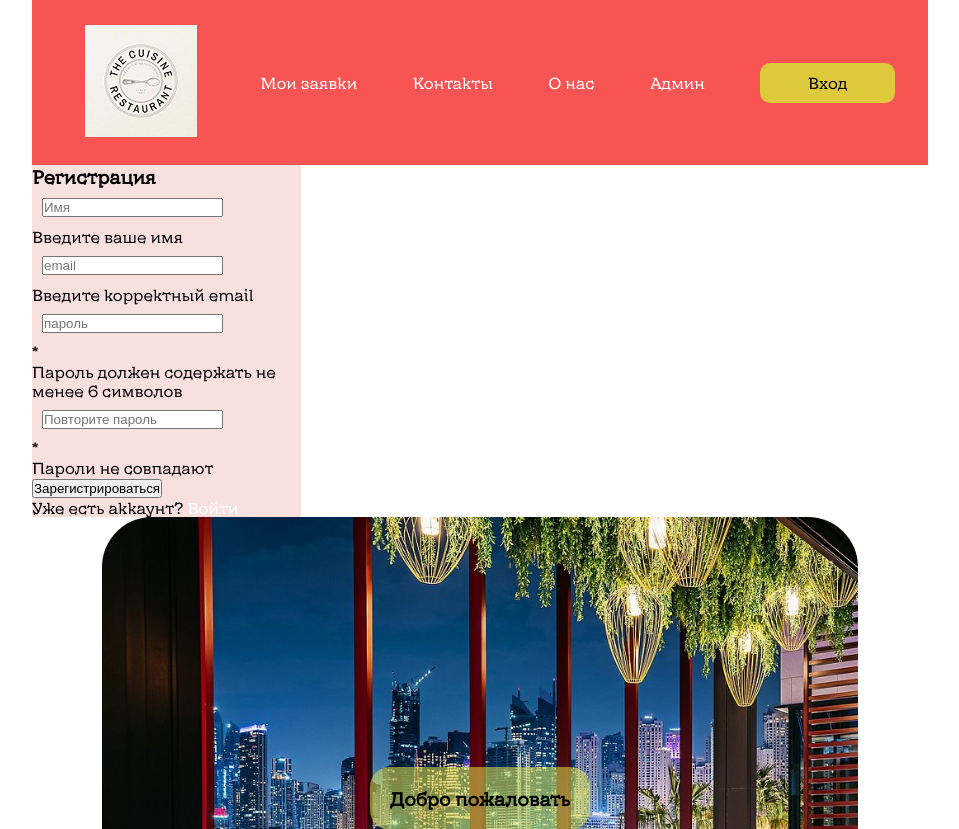
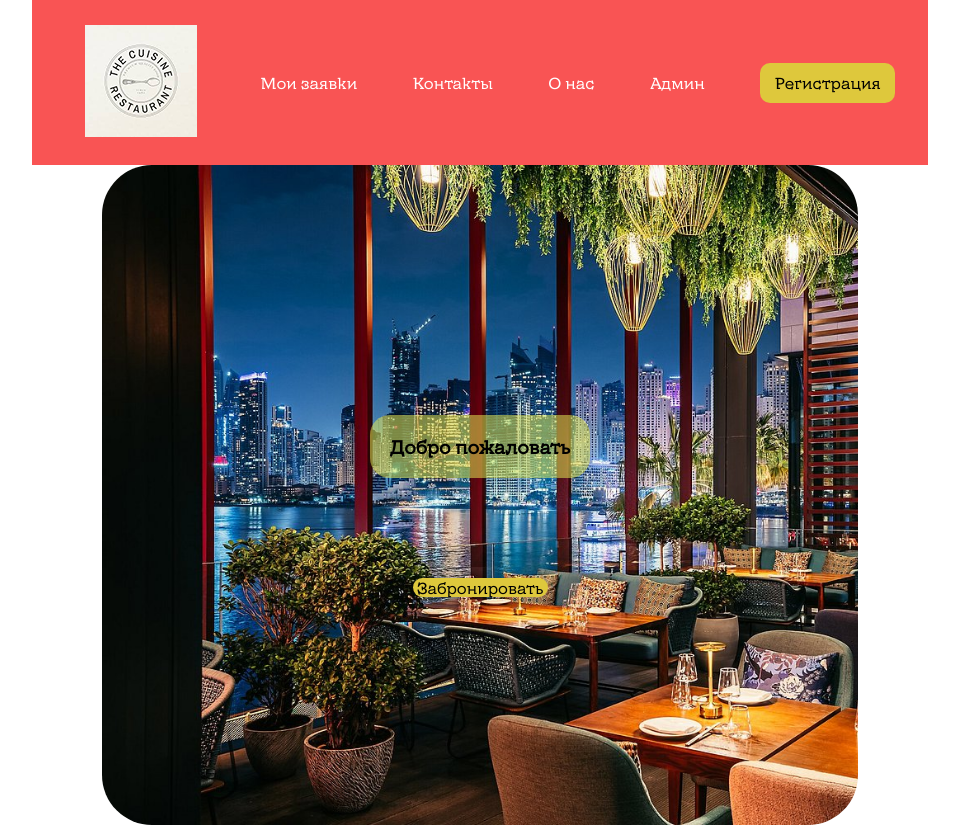
Before and after one commit to hdara5877-sudo/beb, a PHP site: page / in a window 1280 px wide; the page is wider, and only the part inside the window is pictured. Shown: the top 829 px of that part, without its empty margins (160-1119 px from the left). Run offline with PHP 8.4, Linux system fonts and the light colour scheme.

Commit message:
second commit

```diff
--- a/auth.js
+++ /dev/null
@@ -1,7 +0,0 @@
-function openModal() {
-    document.getElementById('myModal').style.display = 'flex';
-}
-
-function closeModal() {
-    document.getElementById('myModal').style.display = 'none';
-}
--- a/core.php
+++ b/core.php
@@ -1,5 +1,5 @@
 <?php
 session_start();
 
-$link = new mysqli('localhost', '')
+$link = new mysqli('localhost', 'root', '', 'bron')
 ?>
--- a/index.html
+++ /dev/null
@@ -1,116 +0,0 @@
-<!DOCTYPE html>
-<html lang="en">
-<head>
-    <meta charset="UTF-8">
-    <meta name="viewport" content="width=device-width, initial-scale=1.0">
-    <link rel="stylesheet" href="style.css">
-    <title>Главная</title>
-</head>
-<body>
-    <div class="header">
-        <a id="logo" href="index.html"><img src="image/logo.png" alt=""></a>
-        <div class="link"><a href="appliation.html">Мои заявки</a></div>
-        <div class="link"><a href="contacts.html">Контакты</a></div>
-        <div class="link"><a href="info.html">О нас</a></div>
-        <div class="link"><a href="admin.html">Админ</a></div>
-        <button onclick="openModal()" id="auht">Вход</button>
-    </div>
-<div id="myModal" class="modal">
-    <div class="modal-content">
-        <span class="close" onclick="closeModal()">&times;</span>
-        <h3>Вход</h3>
-        <input type="text" placeholder="Введите email">
-        <input type="text" placeholder="Введите пароль">
-        <label for="remember-me">Запомнить меня?</label>
-        <input type="checkbox" name="remember-me" id="">
-        <button id="auht">Вход</button>
-        <p>Нет аккаунта?</p>
-        <button onclick="openModalC()">Зарегистрируйтесь</button>
-    </div>
-</div>
-       <div class="reg">
-              <h3>Регистрация</h3>
-            <form id="registration-form" method="post" action="">
-                <div class="form-group">
-                    <input type="text" id="name" name="name" placeholder="Имя" required>
-                    <div class="error" id="name-error">Введите ваше имя</div>
-                </div>
-                <div class="form-group">
-                    <input type="email" id="email" name="email" placeholder="email" required>
-                    <div class="error" id="name-error">Введите корректный email</div>
-                </div>
-                <div class="form-group">
-                    <input type="password" id="password" name="password" placeholder="пароль" required>
-                    <span class="password-toggle" id="password-toggle">*</span>
-                    <div class="error" id="password">Пароль должен содержать не менее 6 символов</div>
-                </div>
-                <div class="form-group">
-                    <input type="password" id="confirm-password" name="confirm_password" placeholder="Повторите пароль" required>
-                    <span class="password-toggle" id="password-toggle">*</span>
-                    <div class="error" id="confirm-password-error">Пароли не совпадают</div>
-                </div>
-                <button type="submit" name="register">Зарегистрироваться</button>
-                <div class="login-link">
-                    Уже есть аккаунт? <a href="#">Войти</a>
-                </div>
-            </form>
-       </div>
-
-        <div class="picture">
-            <h3>Добро пожаловать</h3>
-            <button onclick="openModalA()" id="bron">Забронировать</button>
-        </div>
-        <div id="wewe" class="bronb">
-            <div class="bronb-content">
-                <span class="close" onclick="closeModalB()">&times;</span>
-                <h3>Бронирование столика</h3>
-                <input type="text" placeholder="Имя">
-                <input type="text" placeholder="Дата">
-                <input type="text" placeholder="Время">
-                <input type="text" placeholder="Количество гостей">
-                <input type="text" placeholder="Номер столика">
-                <input type="text" placeholder="Особые пожелания">
-                <button id="auht">Забронировать</button>
-            </div>
-        </div>
-        <div class="main">
-            <div class="card">
-                <img src="image/zal1.png" alt="" srcset="">
-                <h3>Зал №1</h3>
-                <p>Зал оформлен в элегантном современном стиле с элементами классического дизайна.</p>
-                <h4>Свободно столиков: 10</h4>
-                <h4>Посмотреть свободные столики</h4>
-            </div>
-            <div class="card">
-                <img src="image/zal2.png" alt="" srcset="">
-                <h3>Зал №2</h3>
-                <p>Мягкое освещение и приглушенные тона создают атмосферу уюта и расслабления.</p>
-                <h4>Свободно столиков: 3</h4>
-                <h4>Посмотреть свободные столики</h4>
-            </div>
-            <div class="card">
-                <img src="image/zal3.png" alt="" srcset="">
-                <h3>Зал №3</h3>
-                <p>Просторное помещение позволяет комфортно разместиться всей компании, не чувствуя стесненности.</p>
-                <h4>Свободно столиков: 7</h4>
-                <h4>Посмотреть свободные столики</h4>
-            </div>
-        </div>
-
-        <h3 id="cuh">Кухня</h3>
-        <div class="cuh">
-            <div class="myau"><img src="image/maso.png" alt="">
-                <p>Мясные блюда</p></div>
-            <div class="myau"><img src="image/rib.png" alt="">
-                <p>Морепродукты</p></div>
-            <div class="myau"><img src="image/cuh.png" alt="">
-                <p>Молекулярная кухня</p></div>
-        </div>
-        <div class="footer">
-            <p>2025 &copy;</p>
-        </div>
-</body>
-<script src="auth.js"></script>
-<script src="reserv.js"></script>
-<script src="reg.js"></script>
-</html>
--- /dev/null
+++ b/index.php
@@ -0,0 +1,59 @@
+<!DOCTYPE html>
+<html lang="en">
+<head>
+    <meta charset="UTF-8">
+    <meta name="viewport" content="width=device-width, initial-scale=1.0">
+    <link rel="stylesheet" href="style.css">
+    <title>Главная</title>
+</head>
+<body>
+    <div class="header">
+        <a id="logo" href="index.html"><img src="image/logo.png" alt=""></a>
+        <div class="link"><a href="appliation.html">Мои заявки</a></div>
+        <div class="link"><a href="contacts.html">Контакты</a></div>
+        <div class="link"><a href="info.html">О нас</a></div>
+        <div class="link"><a href="admin.html">Админ</a></div>
+        <button id="auht">Регистрация</button>
+    </div>
+        <div class="picture">
+            <h3>Добро пожаловать</h3>
+            <button id="bron">Забронировать</button>
+        </div>
+        <div class="main">
+            <div class="card">
+                <img src="image/zal1.png" alt="" srcset="">
+                <h3>Зал №1</h3>
+                <p>Зал оформлен в элегантном современном стиле с элементами классического дизайна.</p>
+                <h4>Свободно столиков: 10</h4>
+                <h4>Посмотреть свободные столики</h4>
+            </div>
+            <div class="card">
+                <img src="image/zal2.png" alt="" srcset="">
+                <h3>Зал №2</h3>
+                <p>Мягкое освещение и приглушенные тона создают атмосферу уюта и расслабления.</p>
+                <h4>Свободно столиков: 3</h4>
+                <h4>Посмотреть свободные столики</h4>
+            </div>
+            <div class="card">
+                <img src="image/zal3.png" alt="" srcset="">
+                <h3>Зал №3</h3>
+                <p>Просторное помещение позволяет комфортно разместиться всей компании, не чувствуя стесненности.</p>
+                <h4>Свободно столиков: 7</h4>
+                <h4>Посмотреть свободные столики</h4>
+            </div>
+        </div>
+
+        <h3 id="cuh">Кухня</h3>
+        <div class="cuh">
+            <div class="myau"><img src="image/maso.png" alt="">
+                <p>Мясные блюда</p></div>
+            <div class="myau"><img src="image/rib.png" alt="">
+                <p>Морепродукты</p></div>
+            <div class="myau"><img src="image/cuh.png" alt="">
+                <p>Молекулярная кухня</p></div>
+        </div>
+        <div class="footer">
+            <p>2025 &copy;</p>
+        </div>
+</body>
+</html>
--- a/reg.js
+++ /dev/null
@@ -1,6 +0,0 @@
-const passwordInput = document.getElementById('password');
-const type = passwordInput.getAttribute('type') === 'password' ? 'text' : 'password';
-document.getElementById('password-toggle').addEventListener('click', function() {
-    passwordInput.setAttribute('type', type);
-    this.textContent = type === 'password' ? '*': '$'
-});
--- a/reserv.js
+++ /dev/null
@@ -1,7 +0,0 @@
-function openModalA() {
-    document.getElementById('wewe').style.display = 'block';
-}
-
-function closeModalB() {
-    document.getElementById('wewe').style.display = 'none';
-}
```
Also changed, not shown: admin.html (+2 -15 lines), appliation.html (+2 -15 lines), contacts.html (+2 -15 lines), info.html (+3 -15 lines), reg.php (+15 -26 lines), reg_action.php (added).
